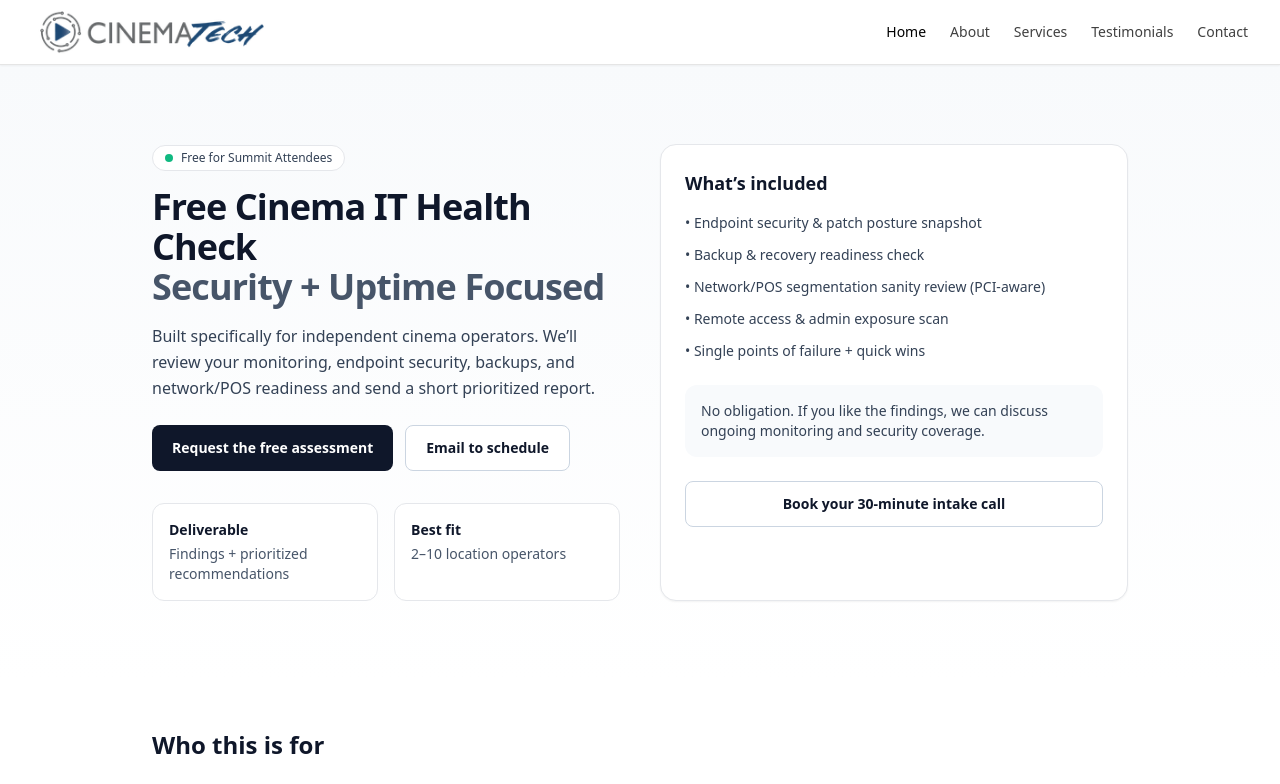
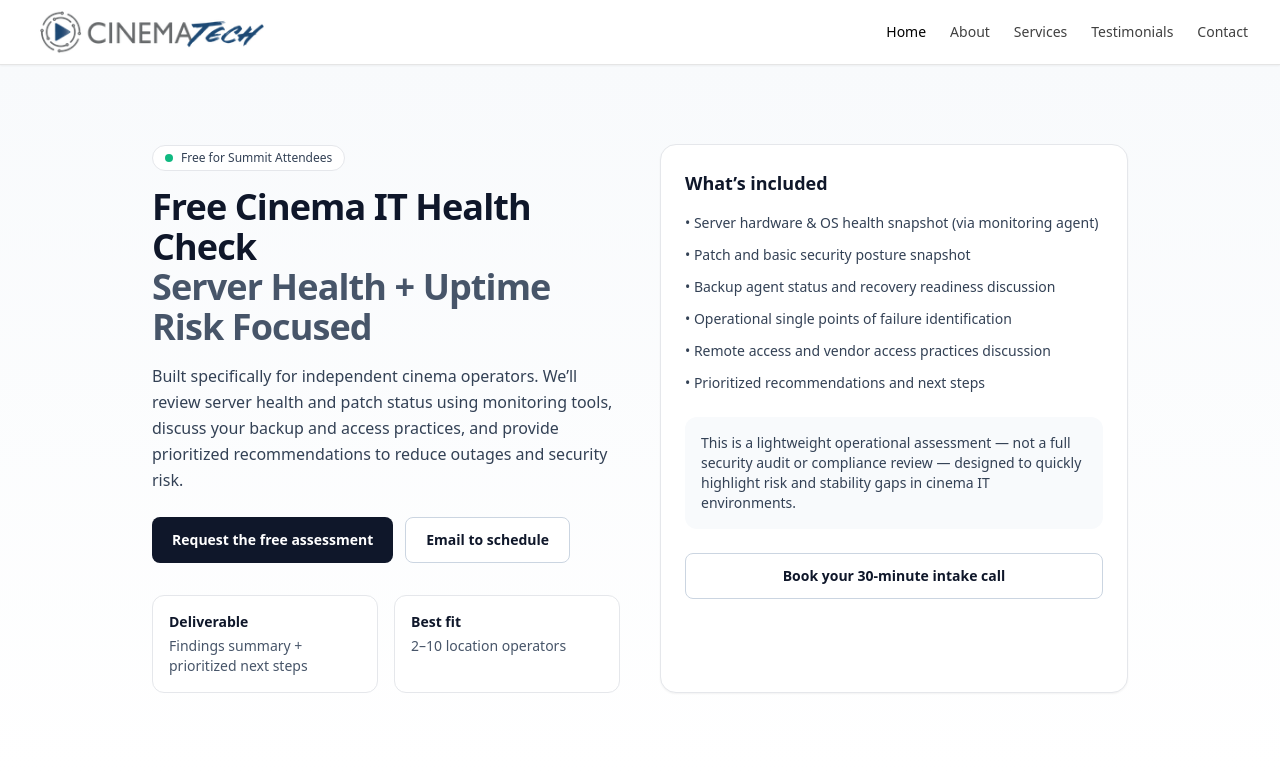
Before and after one commit to dsarfati75/CTGweb, a Next.js app: page /dics-summit in a window 1280 px wide. Shown: the top 784 px of the page. Built offline with nearby package versions, Linux system fonts and the light colour scheme.

Commit message:
Revise DicsSummitPage content and metadata
Updated the description of the IT health check to focus on server health, patching, backups, and operational risk. Adjusted the content to clarify deliverables and the target audience.

```diff
--- a/app/dics-summit/page.tsx
+++ b/app/dics-summit/page.tsx
@@ -3,7 +3,7 @@
 export const metadata = {
   title: "Free Summit Attendee IT Health Check | CinemaTech",
   description:
-    "Dine-In Cinema Summit attendees: request a free cinema-focused IT health check covering monitoring, security, backups, and network/POS readiness.",
+    "Dine-In Cinema Summit attendees: request a free cinema-focused IT health check covering server health, patching, backups, and operational risk.",
 };
 
 export default function DicsSummitPage() {
@@ -22,14 +22,15 @@ export default function DicsSummitPage() {
               <h1 className="mt-4 text-3xl font-semibold tracking-tight sm:text-4xl">
                 Free Cinema IT Health Check
                 <span className="block text-slate-600">
-                  Security + Uptime Focused
+                  Server Health + Uptime Risk Focused
                 </span>
               </h1>
 
               <p className="mt-4 text-base leading-relaxed text-slate-700">
                 Built specifically for independent cinema operators. We’ll review
-                your monitoring, endpoint security, backups, and network/POS
-                readiness and send a short prioritized report.
+                server health and patch status using monitoring tools, discuss your
+                backup and access practices, and provide prioritized
+                recommendations to reduce outages and security risk.
               </p>
 
               <div className="mt-6 flex flex-wrap gap-3">
@@ -52,7 +53,7 @@ export default function DicsSummitPage() {
                 <div className="rounded-xl border bg-white p-4">
                   <div className="font-semibold">Deliverable</div>
                   <div className="mt-1 text-slate-600">
-                    Findings + prioritized recommendations
+                    Findings summary + prioritized next steps
                   </div>
                 </div>
                 <div className="rounded-xl border bg-white p-4">
@@ -68,16 +69,18 @@ export default function DicsSummitPage() {
             <div className="rounded-2xl border bg-white p-6 shadow-sm">
               <h2 className="text-lg font-semibold">What’s included</h2>
               <ul className="mt-4 space-y-3 text-sm text-slate-700">
-                <li>• Endpoint security & patch posture snapshot</li>
-                <li>• Backup & recovery readiness check</li>
-                <li>• Network/POS segmentation sanity review (PCI-aware)</li>
-                <li>• Remote access & admin exposure scan</li>
-                <li>• Single points of failure + quick wins</li>
+                <li>• Server hardware & OS health snapshot (via monitoring agent)</li>
+                <li>• Patch and basic security posture snapshot</li>
+                <li>• Backup agent status and recovery readiness discussion</li>
+                <li>• Operational single points of failure identification</li>
+                <li>• Remote access and vendor access practices discussion</li>
+                <li>• Prioritized recommendations and next steps</li>
               </ul>
 
               <div className="mt-6 rounded-xl bg-slate-50 p-4 text-sm text-slate-700">
-                No obligation. If you like the findings, we can discuss ongoing
-                monitoring and security coverage.
+                This is a lightweight operational assessment — not a full security
+                audit or compliance review — designed to quickly highlight risk and
+                stability gaps in cinema IT environments.
               </div>
 
               {/* Booking button */}
@@ -124,8 +127,8 @@ export default function DicsSummitPage() {
         <div className="mx-auto max-w-5xl px-6 py-12">
           <h2 className="text-2xl font-semibold">Request the free assessment</h2>
           <p className="mt-2 max-w-2xl text-sm text-slate-700">
-            Email us or book directly using the button above and reference{" "}
-            <strong>“DICS Summit Assessment.”</strong>
+            Book a 30-minute intake call using the button above or email us and
+            reference <strong>“DICS Summit Assessment.”</strong>
           </p>
 
           <div className="mt-6 flex flex-wrap gap-4">
```
